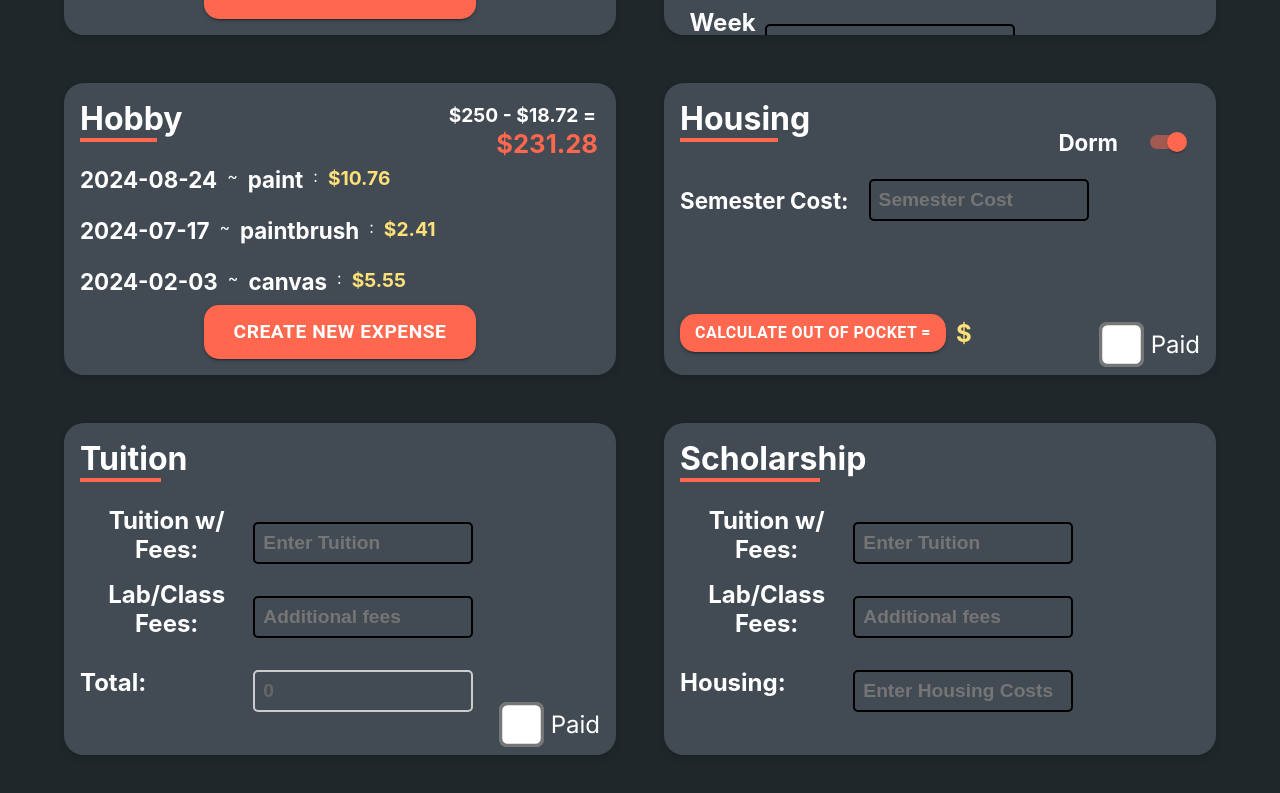
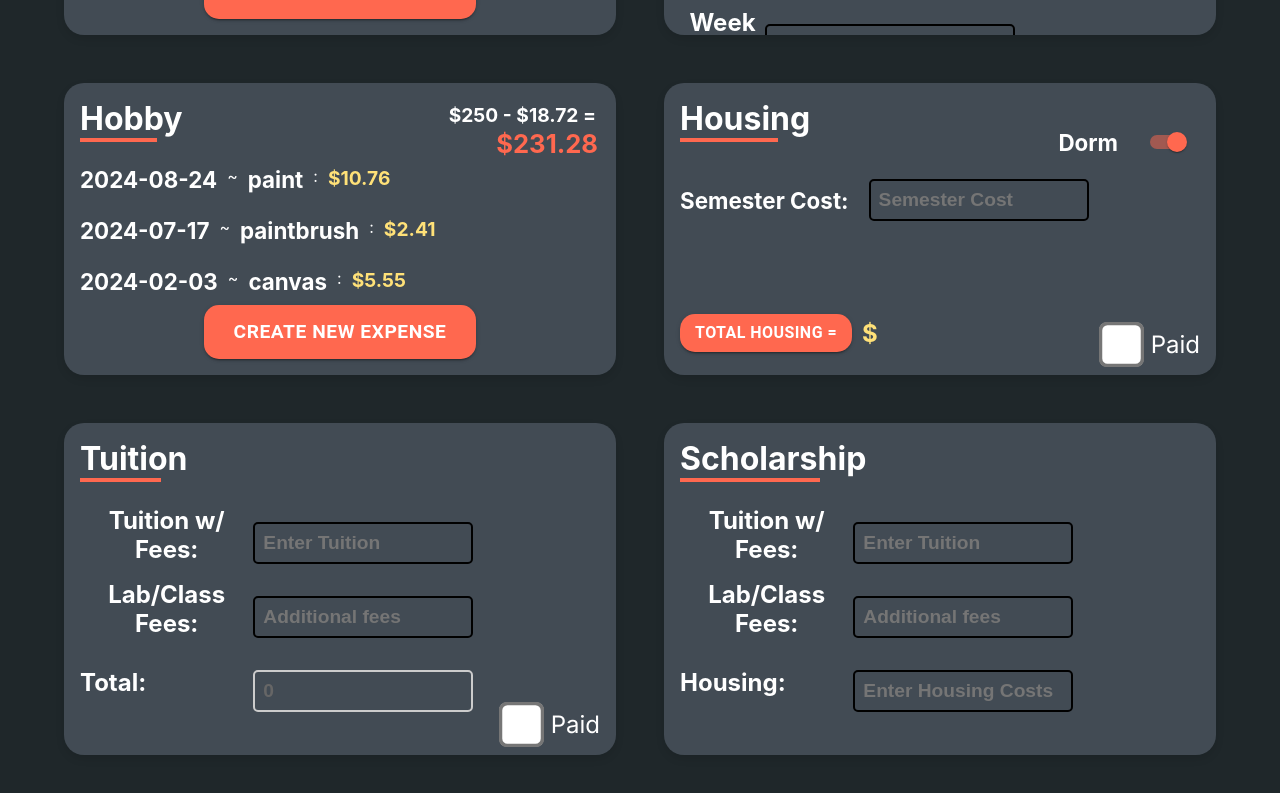
Before and after one commit to cspearmint/bud-jet, a React (Create React App) app in the folder budjet/: page /main in a window 1280 px wide. Shown: the part 950-1743 px from the top of the page. Built offline with nearby package versions, Linux system fonts and the light colour scheme.

Commit message:
updated housing & tuition button

```diff
--- a/budjet/src/components/main.js
+++ b/budjet/src/components/main.js
@@ -201,7 +201,7 @@ const renderHousing = () => {
             alignSelf: 'center',
             '&:hover': { backgroundColor: '#F47C7C'},
           }}>
-          Calculate Out of Pocket =
+          Total Housing =
         </Button>
         <span>{`$${outOfPocket}`}</span>
       </div>
@@ -388,7 +388,7 @@ const renderHousing = () => {
               alignSelf: 'center',
               '&:hover': { backgroundColor: '#F47C7C'},
             }}>
-            Calculate Out of Pocket =
+            Total Tuition =
           </Button>
           <span>{`$${tutionOutOfPocket}`}</span>
         </div>
```
Also changed, not shown: 1 other file (tests, documents, lock files or other folders).
